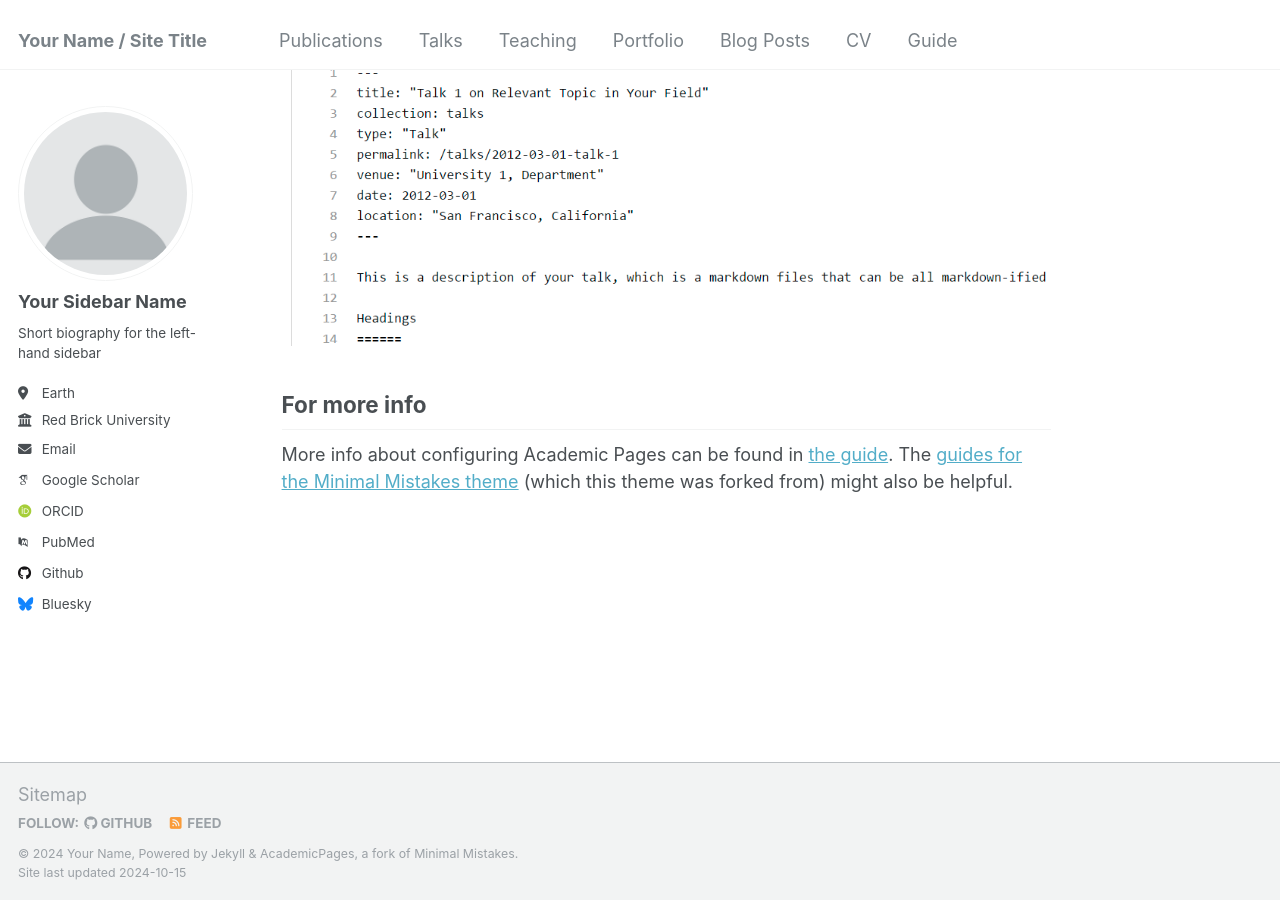
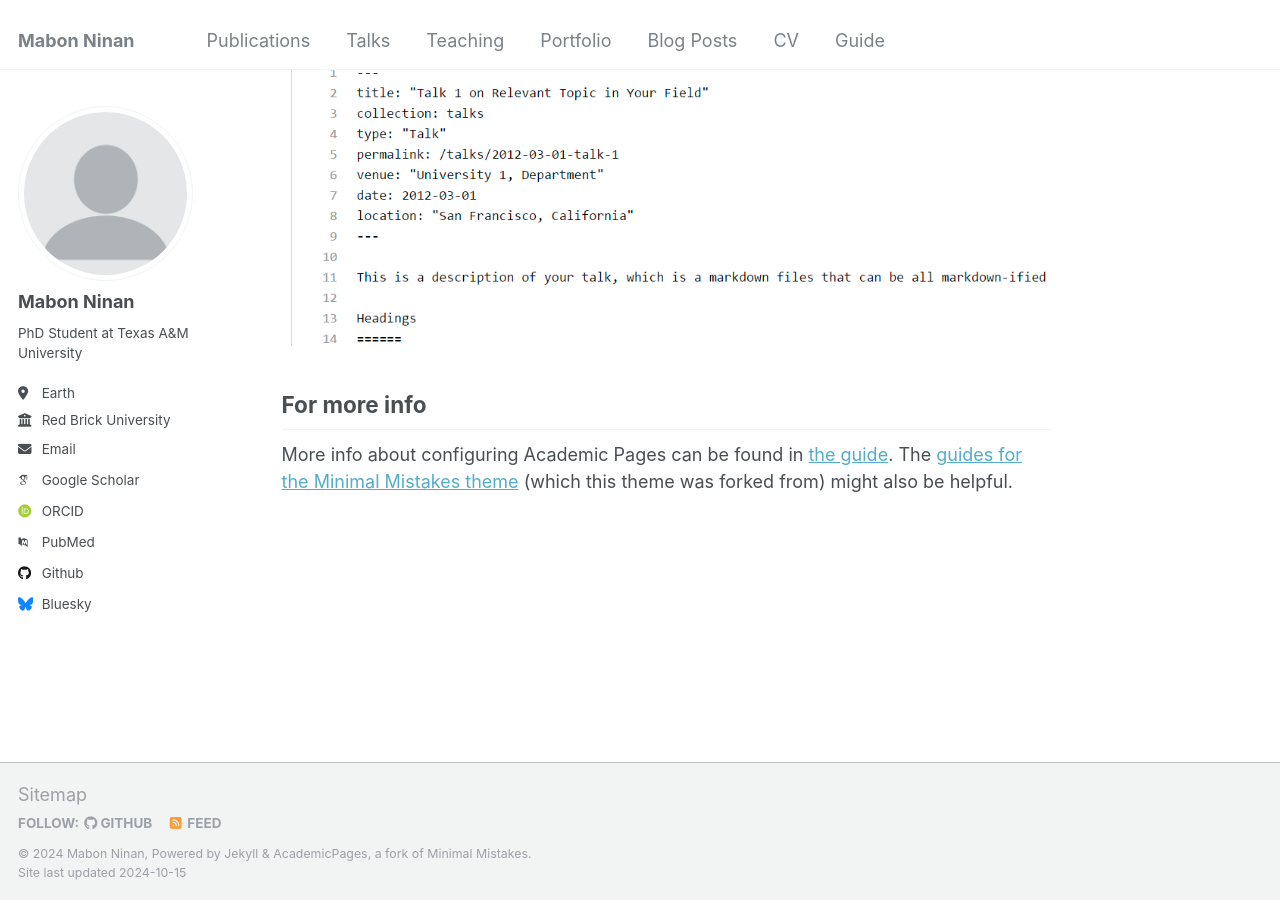
Before and after one commit to ninanmm/ninanmm.github.io, a Jekyll site: the page built from _pages/about.md, in a window 1280 px wide and 900 px high, scrolled down 2643 px. Built offline with Jekyll 4.4.1, drawn with Linux system fonts in a browser that asks for light colours; some web fonts are replaced.

Commit message:
Update _config.yml

```diff
--- a/_config.yml
+++ b/_config.yml
@@ -8,13 +8,13 @@
 
 # Basic Site Settings
 locale                   : "en-US"
-title                    : "Your Name / Site Title"
+title                    : "Mabon Ninan"
 title_separator          : "-"
-name                     : &name "Your Name"
-description              : &description "personal description"
-url                      : https://academicpages.github.io # the base hostname & protocol for your site e.g. "https://mmistakes.github.io"
+name                     : &name "Mabon Ninan"
+description              : &description "PhD Student"
+url                      : https://ninanmm.github.io # the base hostname & protocol for your site e.g. "https://mmistakes.github.io"
 baseurl                  : "" # the subpath of your site, e.g. "/blog"
-repository               : "academicpages/academicpages.github.io"
+repository               : "ninanmm/ninanmm.github.io"
 
 # Site Author - The following control what appear as part of the author content on the side bar.
 #               If a field is blank the icon and link will not appear, otherwise it will be shown.
@@ -22,9 +22,9 @@ repository               : "academicpages/academicpages.github.io"
 author:
   # Biographic information
   avatar           : "profile.png"
-  name             : "Your Sidebar Name"
+  name             : "Mabon Ninan"
   pronouns         : # example: "she/her"
-  bio              : "Short biography for the left-hand sidebar"
+  bio              : "PhD Student at Texas A&M University"
   location         : "Earth"
   employer         : "Red Brick University"
   uri              : # URL
@@ -32,9 +32,9 @@ author:
 
   # Academic websites
   arxiv            : # URL - Update with the correct link to your profile
-  googlescholar    : "https://scholar.google.com/citations?user=PS_CX0AAAAAJ"
+  googlescholar    : "https://scholar.google.com/citations?user=Zjv26VEAAAAJ"
   impactstory      : # URL
-  orcid            : "http://orcid.org/yourorcidurl"
+  orcid            : "https://orcid.org/0009-0000-3619-5848"
   semantic         : # URL
   pubmed           : "https://www.ncbi.nlm.nih.gov/pubmed/?term=john+snow"
   researchgate     : # URL
```
